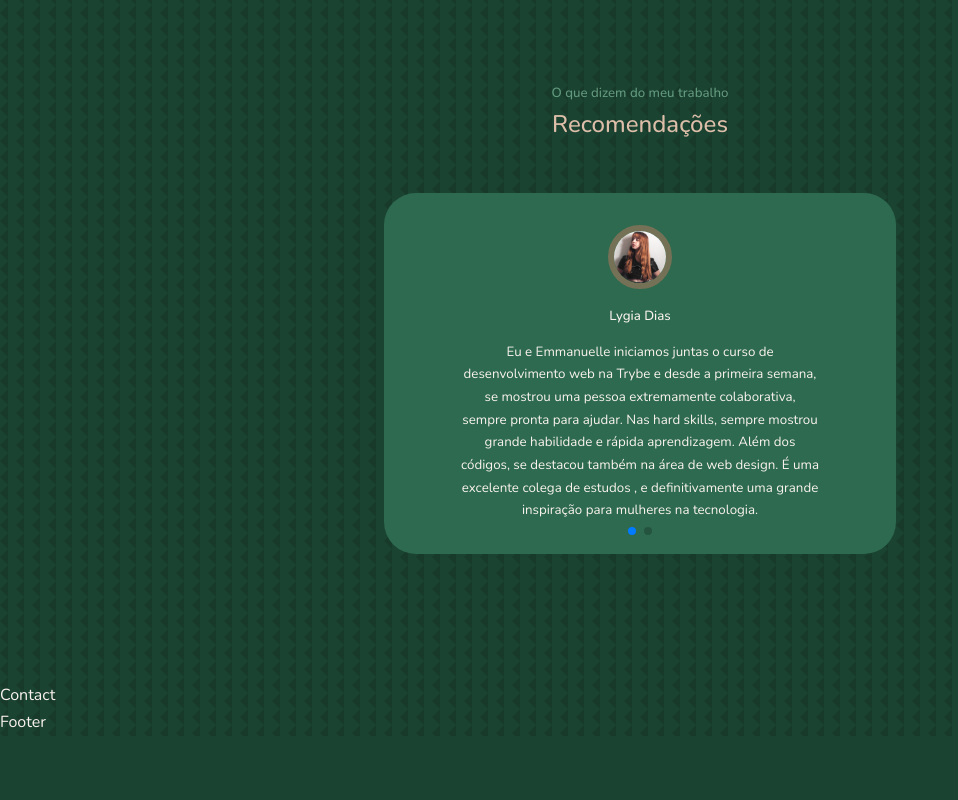
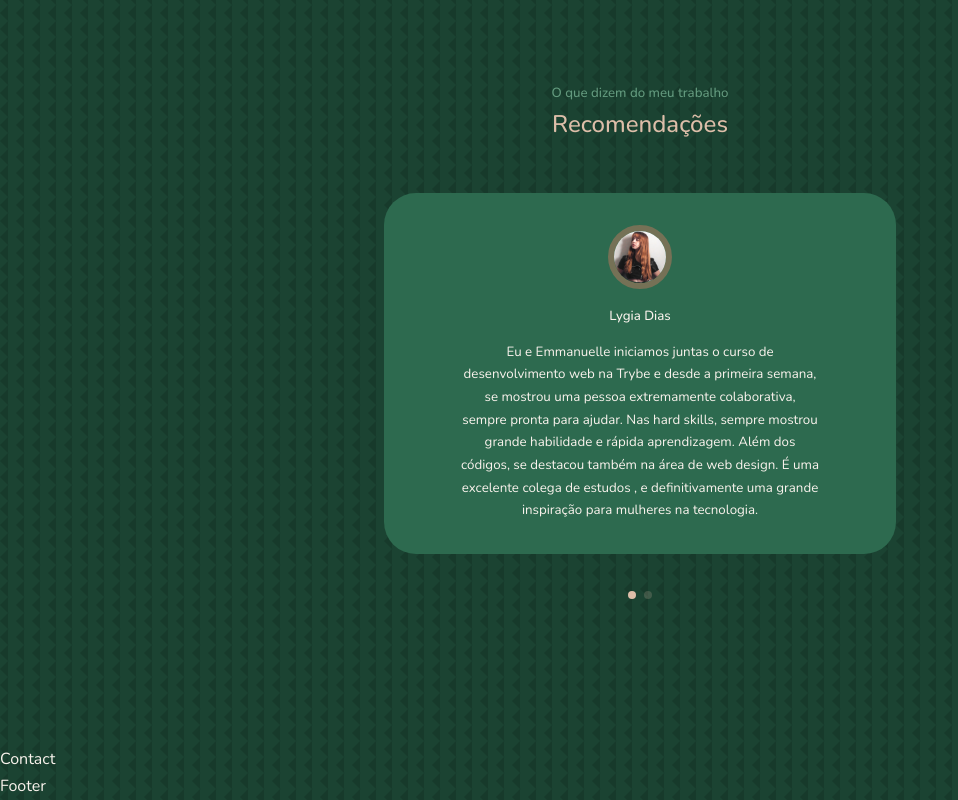
Before and after one commit to emmapersil/react-portfolio, a React (Create React App) app: page / in a window 1280 px wide. Shown: the part 3499-4299 px from the top of the page, without its empty margins (0-958 px from the left). Before the commit the page ends 4235 px from the top, so only its background shows below. Built offline with nearby package versions, Linux system fonts and the light colour scheme.

Commit message:
Recomendaçoes terminado

```diff
--- a/src/components/testimonials/Testimonials.jsx
+++ b/src/components/testimonials/Testimonials.jsx
@@ -29,7 +29,10 @@ function Testimonials() {
       <h2>Recomendações</h2>
 
       <Swiper className="mySwiper container testimonials__container"
-       pagination={true} modules={[Pagination]}
+        spaceBetween={40}
+        slidesPerView={1}
+        pagination={{ clickable: true }}
+        modules={[Pagination]}
       >
         {
           testimonialsData.map(({ avatar, name, review }, index) => {
--- a/src/components/testimonials/testimonials.css
+++ b/src/components/testimonials/testimonials.css
@@ -1,5 +1,6 @@
 .container.testimonials__container {
   width: 40%;
+  padding-bottom: 4rem;
 }
 
 .client__avatar {
@@ -27,6 +28,10 @@
   margin: 0.8rem auto 0;
 }
 
+.swiper-pagination-clickable .swiper-pagination-bullet {
+  background: var(--color-primary);
+}
+
 /* === MEDIA QUERIES - MEDIUM DEVICES === */
 @media screen and (max-width: 1024px) {
   .container.testimonials__container {
```
